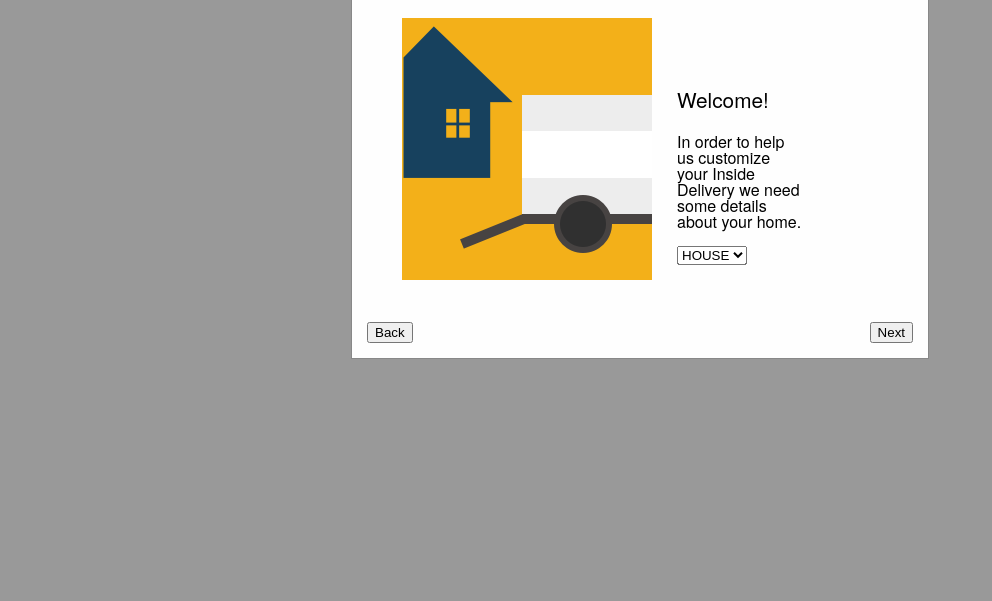
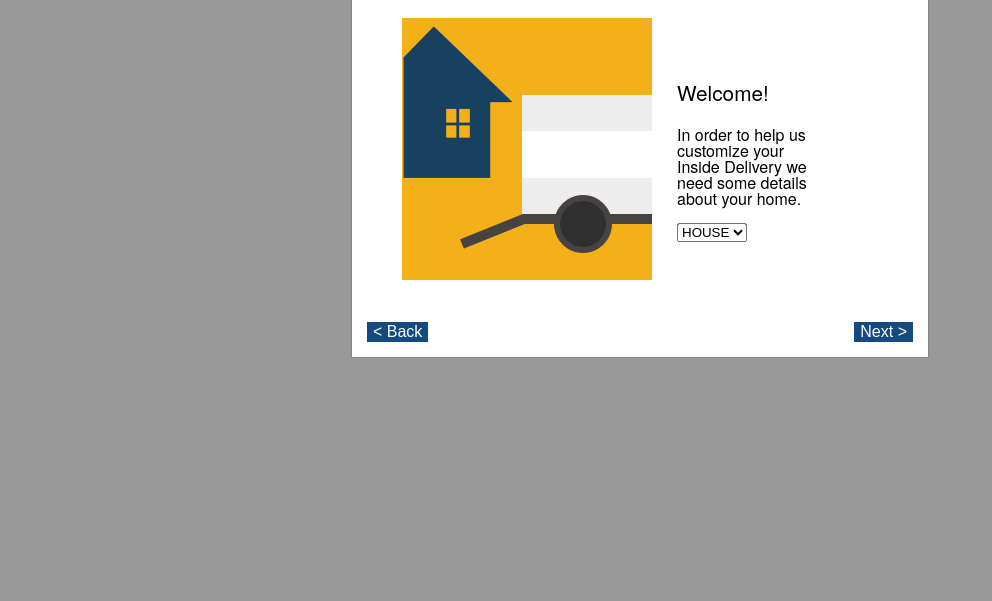
Before and after one commit to GeoffMcLennan/HackBD, a plain HTML site: page html/index.html in a window 1280 px wide. Shown: the part 199-800 px from the top of the page, without its empty margins (0-992 px from the left). Drawn offline with Linux system fonts and the light colour scheme.

Commit message:
button style

```diff
--- a/html/index.html
+++ b/html/index.html
@@ -27,7 +27,7 @@
             <p class="body-text">In order to help us customize your Inside Delivery we need some details about your home.
             </p>
             <br>
-            <form>
+            <form class="question">
               <select>
                 <option value="house">HOUSE</option>
               </select>
@@ -36,8 +36,8 @@
         </div>
       </div>
       <div id="frame-controls">
-        <button id="back-button">Back</button>
-        <button id="next-button">Next</button>
+        <button id="back-button">&lt;&nbsp;Back</button>
+        <button id="next-button">Next&nbsp;&gt;</button>
       </div>
     </div>
   </div>
--- a/style/overlay.css
+++ b/style/overlay.css
@@ -196,6 +196,13 @@ body {
   font-family: HelveticaNeue;
 }
 
+button {
+  color: #fff;
+  background: #144A7F;
+  border: none;
+  font-size: 1em;
+}
+
 #content-titlebar {
   background: #144A7F;
   font-size: 21.7px;
@@ -297,13 +304,14 @@ div#frame {
   }
 
   #content-body {
+    display: flex;
     flex-direction: row;
     padding-left: 25px;
     align-items: stretch;
   }
 
   .body-text {
-    width: 50%;
+    width: 60%;
   }
 
   #body-box {
```
